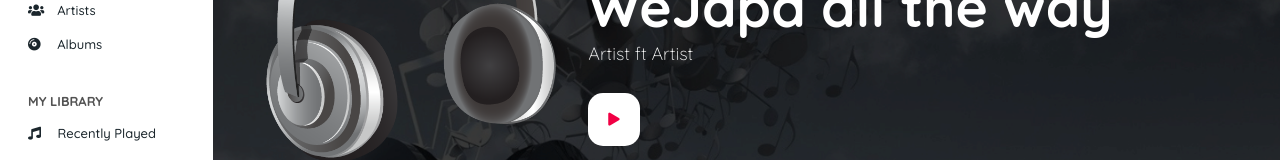
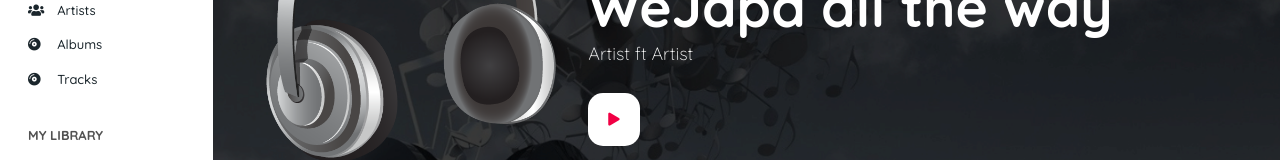
Before and after one commit to cyberkillua/Team-React-F, a React (Create React App) app: page / in a window 1280 px wide. Shown: the part 182-342 px from the top of the page. Built offline with nearby package versions, Linux system fonts and the light colour scheme; no server answers.

Commit message:
Moved state up to the App level so it can pass it to the components

```diff
--- a/src/App.js
+++ b/src/App.js
@@ -1,4 +1,4 @@
-import React from "react";
+import React, { Component } from "react";
 import { BrowserRouter as Router, Switch, Route } from "react-router-dom";
 // Components
 import Homepage from "./pages/Homepage/Homepage";
@@ -9,19 +9,64 @@ import Profile from "./pages/Profile/Profile";
 import SigninSignup from "./pages/Signin-Signup/SigninSignup";
 import "./App.css";
 
-function App() {
+class App extends Component {
+  constructor() {
+    super();
+    this.state = {
+      tracks: [],
+    };
+  }
+
+  fetchData = async () => {
+    try {
+      // "https://api.jamendo.com//v3.0/albums/?client_id=d5d26306"
+      //   "https://api.jamendo.com/v3.0/albums/?client_id=d5d26306&format=jsonpretty&artist_name=we+are+fm"
+      //   "https://api.jamendo.com/v3.0/albums/file/?client_id=d5d26306&id=2"
+      //   "https://api.jamendo.com/v3.0/albums/tracks/?client_id=d5d26306"
+      const response = await fetch(
+        "https://api.jamendo.com/v3.0/albums/tracks/?client_id=d5d26306&limit=all"
+      );
+      const responseJson = await response.json();
+      let tracks = responseJson.results;
+
+      this.setState({
+        tracks,
+      });
+    } catch (error) {
+      console.log(error.message);
+    }
+  };
+
+  componentDidMount() {
+    this.fetchData();
+  }
+  render() {
+    const { tracks } = this.state;
     return (
       <Router>
         <Switch>
-        <Route exact path="/" component={Homepage} />
-        <Route path="/tracks" component={Tracks} />
-        <Route path="/albums" component={Album} />
-        <Route path="/artists" component={Artists} />
+          <Route
+            exact
+            path="/"
+            render={(props) => <Homepage {...props} tracks={tracks} />}
+          />
+          <Route
+            path="/tracks"
+            render={(props) => <Tracks {...props} tracks={tracks} />}
+          />
+          <Route
+            path="/albums"
+            render={(props) => <Album {...props} tracks={tracks} />}
+          />
+          <Route
+            path="/artists"
+            render={(props) => <Artists {...props} tracks={tracks} />}
+          />
           <Route path="/profile" component={Profile} />
           <Route path="/signin" component={SigninSignup} />
         </Switch>
       </Router>
     );
   }
-
+}
 export default App;
--- a/src/components/Sidebar/Sidebar.jsx
+++ b/src/components/Sidebar/Sidebar.jsx
@@ -30,6 +30,12 @@ const Sidebar = () => {
             {" "}
             <Link to="/albums">
               <i className="pr-3 fas fa-compact-disc"></i> Albums
+            </Link>
+          </li>
+          <li className="nav-link">
+            {" "}
+            <Link to="/tracks">
+              <i className="pr-3 fas fa-compact-disc"></i> Tracks
             </Link>
           </li>
         </ul>
--- a/src/pages/Homepage/Homepage.jsx
+++ b/src/pages/Homepage/Homepage.jsx
@@ -3,40 +3,15 @@ import React, { Component } from "react";
 // Componets
 import Sidebar from "../../components/Sidebar/Sidebar";
 import Featured from "../../components/Featured/Featured";
-import Tracks from "../Tracks/Tracks";
+// import Tracks from "../Tracks/Tracks";
 // CSS
 import "./Homepage.css";
 
 class HomePage extends Component {
   constructor(props) {
     super(props);
-    this.state = {
-      tracks: [],
-    };
   }
 
-  fetchData = async () => {
-    try {
-      // "https://api.jamendo.com//v3.0/albums/?client_id=d5d26306"
-      //   "https://api.jamendo.com/v3.0/albums/?client_id=d5d26306&format=jsonpretty&artist_name=we+are+fm"
-      //   "https://api.jamendo.com/v3.0/albums/file/?client_id=d5d26306&id=2"
-      //   "https://api.jamendo.com/v3.0/albums/tracks/?client_id=d5d26306"
-      const response = await fetch(
-        "https://api.jamendo.com/v3.0/albums/tracks/?client_id=d5d26306&limit=all"
-      );
-      const responseJson = await response.json();
-      let tracks = responseJson.results;
-
-      this.setState({
-        tracks,
-      });
-    } catch (error) {
-      console.log(error.message);
-    }
-  };
-  componentDidMount() {
-    this.fetchData();
-  }
   render() {
     return (
       <div className="container-fluid">
@@ -49,7 +24,7 @@ class HomePage extends Component {
               <Featured />
             </div>
             <div className="w-100">
-              <Tracks tracks={this.state.tracks} />
+              {/* <Tracks tracks={this.props.tracks} /> */}
             </div>
           </div>
         </div>
```
Also changed, not shown: 1 other file (tests, documents, lock files or other folders). Lines whose indentation alone changed are shown as unchanged.
